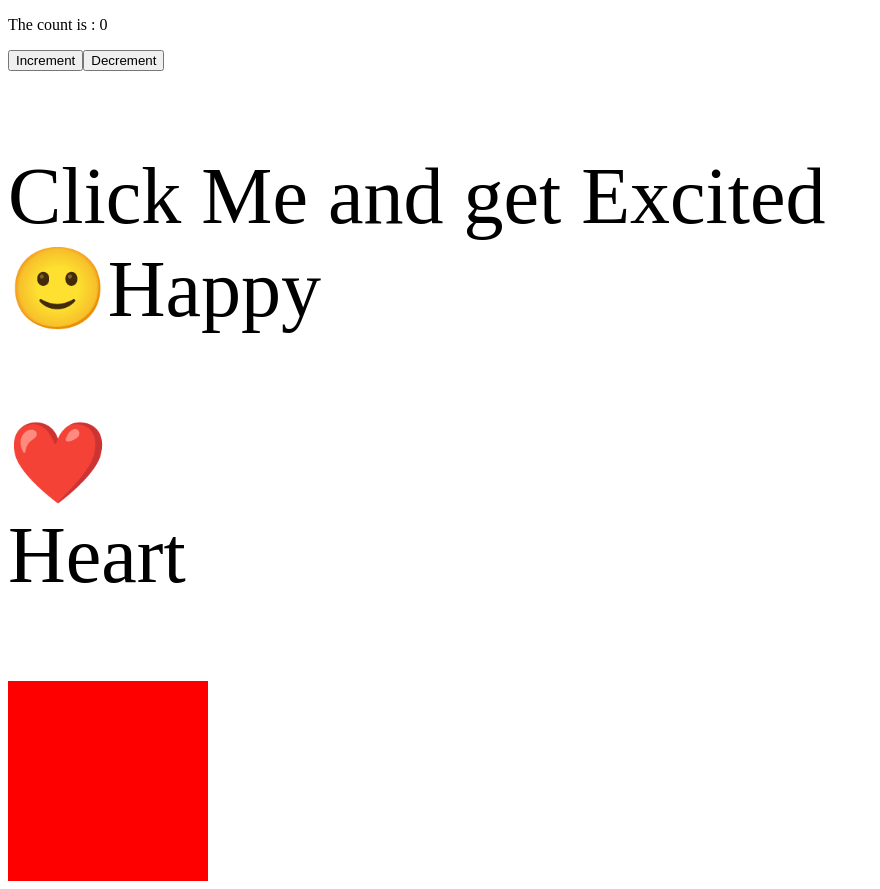
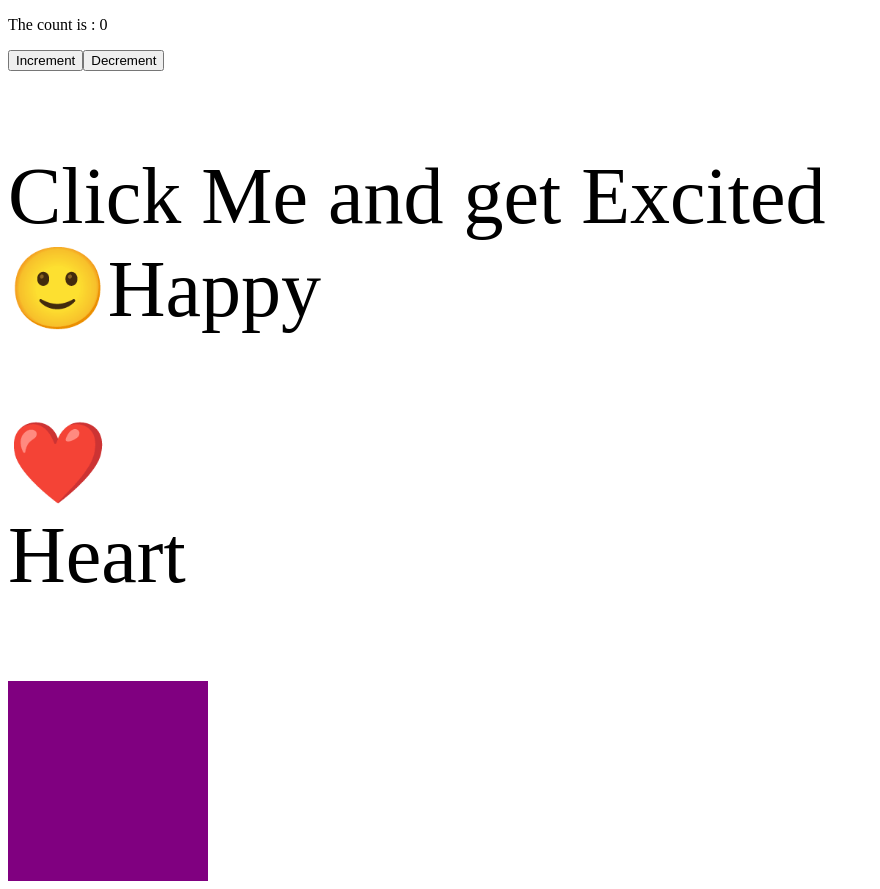
Before and after one commit to YashKaskar/practice-app, a React (Vite) app: page / in a window 1280 px wide. Shown: the whole page, without its empty margins (0-880 px from the left). Built offline with nearby package versions, Linux system fonts and the light colour scheme.

Commit message:
Colorbox

```diff
--- a/src/Colorbox.jsx
+++ b/src/Colorbox.jsx
@@ -1,6 +1,8 @@
+import { useState } from "react"
 import "./Colorbox.css"
 function Colorbox() {
-    return <div className="Colorbox" style={{backgroundColor: 'red'}}></div>
+    const [color, setColor] = useState('purple')
+    return <div className="Colorbox" style={{backgroundColor: color}}></div>
 }
 
 export default Colorbox
```
